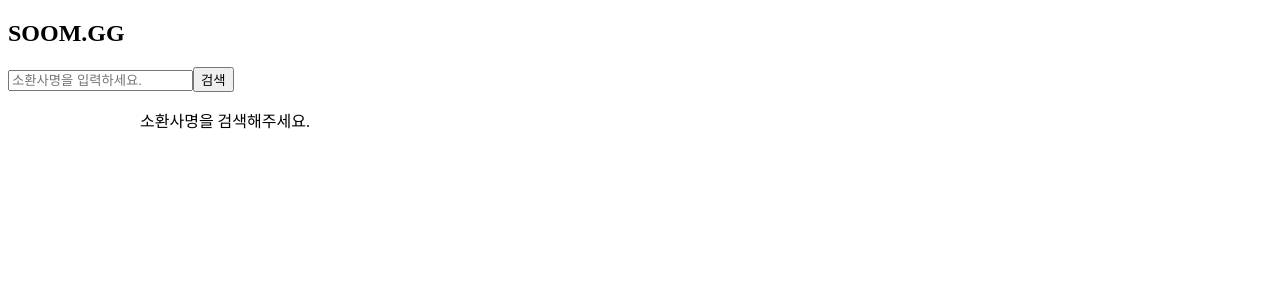
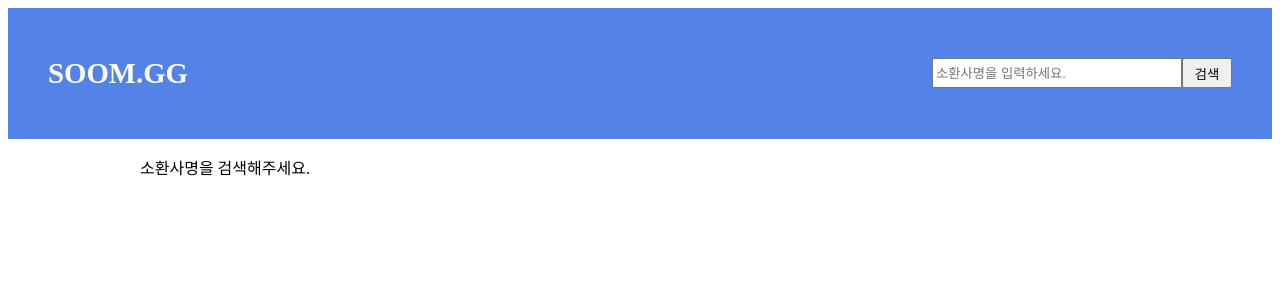
Before and after one commit to CodeSoom/project-react-4-Hamill210, a React (Create React App) app: page / in a window 1280 px wide. Shown: the top 300 px of the page. Built offline with nearby package versions, Linux system fonts and the light colour scheme.

Commit message:
상단헤더 레이아웃작업 - 헤더와 검색박스

```diff
--- a/src/App.jsx
+++ b/src/App.jsx
@@ -1,11 +1,12 @@
 import styled from '@emotion/styled';
 
-import SearchBoxContainer from './components/search/SearchBoxContainer';
+import Header from './components/Header';
 import PlayerInfoContainer from './components/player/PlayerInfoContainer';
 import GameListContainer from './components/games/GameListContainer';
 
 const Wrapper = styled.div({
   minHeight: '100%',
+  fontSize: '16px',
 });
 
 const Content = styled.div({
@@ -16,8 +17,7 @@
 function App() {
   return (
     <Wrapper>
-      <h2>SOOM.GG</h2>
-      <SearchBoxContainer />
+      <Header />
       <Content>
         <PlayerInfoContainer />
         <br />
--- /dev/null
+++ b/src/components/Header.jsx
@@ -0,0 +1,35 @@
+import styled from '@emotion/styled';
+
+import SearchBoxContainer from './search/SearchBoxContainer';
+
+const HeaderContainer = styled.div({
+  display: 'grid',
+  gridTemplateColumns: 'auto 300px',
+  backgroundColor: '#5383e8',
+  padding: '20px 40px 20px 40px',
+  alignItems: 'center',
+});
+
+const HeaderLink = styled.a({
+  fontSize: '1.8em',
+  fontWeight: 'bold',
+  display: 'block',
+  margin: '1em 0',
+  float: 'left',
+  textAlign: 'center',
+  color: '#FFF',
+  textDecoration: 'none',
+});
+
+function Header() {
+  return (
+    <HeaderContainer>
+      <div>
+        <HeaderLink href="/">SOOM.GG</HeaderLink>
+      </div>
+      <SearchBoxContainer />
+    </HeaderContainer>
+  );
+}
+
+export default Header;
--- a/src/components/search/SearchBox.jsx
+++ b/src/components/search/SearchBox.jsx
@@ -1,3 +1,13 @@
+import styled from '@emotion/styled';
+
+const SearchContainer = styled.div({
+  display: 'grid',
+  gridTemplateColumns: 'auto 50px',
+  position: 'relative',
+  height: '30px',
+  borderRadius: '4px',
+});
+
 function SearchBox({ userName, onChangeValue, onClickSearchPlayer }) {
   const handleChange = (event) => {
     const { target: { value } } = event;
@@ -5,7 +15,7 @@
   };
 
   return (
-    <>
+    <SearchContainer>
       <input
         type="text"
         placeholder="소환사명을 입력하세요."
@@ -18,7 +28,7 @@
       >
         검색
       </button>
-    </>
+    </SearchContainer>
   );
 }
 
```
Also changed, not shown: 1 other file (tests, documents, lock files or other folders).
